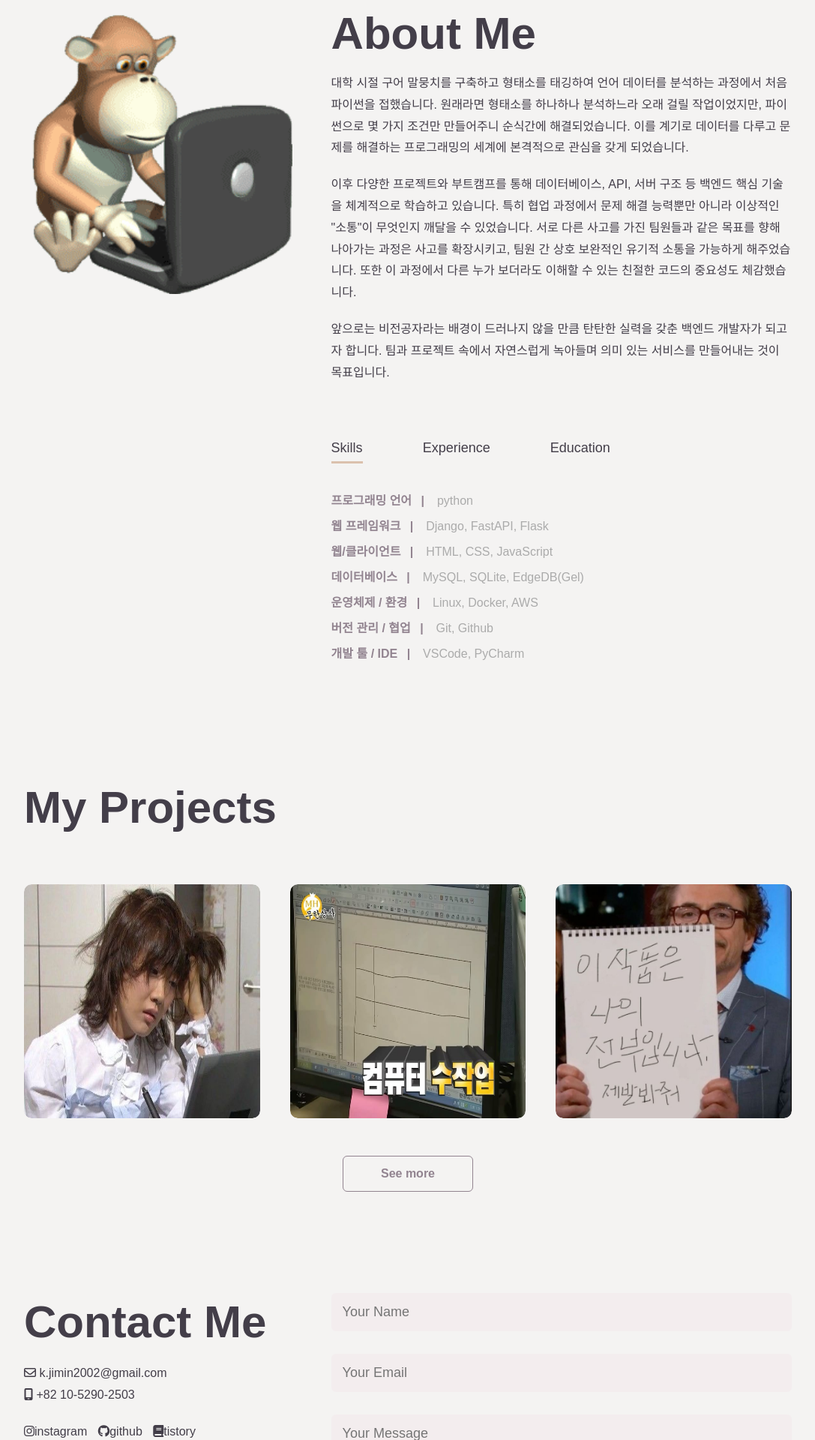
After one commit to ji-min0/profile_page, a FastAPI app: template app/templates/index.html in a window 1280 px wide. The commit adds this page. Shown: the part 880-2800 px from the top of the page at 75% size, without its empty margins (96-1183 px from the left). Run offline with FastAPI, Linux system fonts and the light colour scheme; the template is opened without the code that fills it, so the values that code supplies are empty; parts of the project's set-up code (start-up, migrations or seed data) failed here and were passed over; some libraries are stand-ins or nearby versions.

Commit message:
chore: FastAPI 없이 UI 초안 작성 (index.html 단일 파일)

```diff
--- a/app/static/css/style.css
+++ b/app/static/css/style.css
@@ -1,83 +1,382 @@
-body {
-  background-color: #f0f8ff;
-  font-family: "Segoe UI", sans-serif;
-  display: flex;
-  min-height: 100vh;
+* {
+    margin: 0;
+    padding: 0;
+    font-family: 'Poppins', sans-serif;
+    box-sizing: border-box;
+}
+html{
+    scroll-behavior: smooth;
+}
+body{
+    background: #f4f3f2;
+    color: #433e49;
 }
 
-.sidebar {
-  width: 250px;
-  background: #00acc1;
-  color: white;
-  padding: 30px 20px;
-  text-align: center;
+#header{
+    width: 100%;
+    height: 100vh;
+    /*background-image: url(/app/static/images/background.png);*/
+    background-size: cover;
+    background-position: center;
 }
 
-.sidebar img {
-  width: 170px;
-  height: 170px;
-  border-radius: 50%;
-  border: 5px solid #fff;
-  margin-bottom: 20px;
-  object-fit: cover;
+.container{
+    padding: 10px 10%;
 }
 
-.carousel-control-prev-icon,
-.carousel-control-next-icon {
-  filter: invert(1) grayscale(100);
+nav{
+    display: flex;
+    align-items: center;
+    justify-content: space-between;
+    flex-wrap: wrap;
 }
 
-.sidebar h2 {
-  margin-bottom: 20px;
-  font-weight: bold;
+.logo {
+    width: 140px;
+    font-size: 20px;
+    font-weight: bolder;
+    color: #433e49;
 }
 
-.nav-link {
-  color: #e8f5e9 !important;
-  margin: 5px 0;
-  transition: all 0.3s ease;
+nav ul li{
+    display: inline-block;
+    list-style: none;
+    margin: 10px 20px;
 }
 
-.nav-link:hover {
-  background-color: #00838f;
-  color: #ffffff !important;
-  border-radius: 8px;
-  padding-left: 10px;
+nav ul li a{
+    color: #433249;
+    text-decoration: none;
+    font-size: 18px;
+    position: relative;
 }
 
-.nav-link:active {
-  transform: scale(0.97);
-  background-color: #006064;
+nav ul li a::after {
+    content: '';
+    width: 0;
+    height: 3px;
+    background: #dbc1ad;
+    position: absolute;
+    left: 0;
+    bottom: -6px;
+    transition: 0.5s;
 }
 
-.content {
-  flex: 1;
-  padding: 40px;
+nav ul li a:hover::after{
+    width: 100%;
 }
 
-.hero {
-  background: linear-gradient(135deg, #81d4fa, #aed581);
-  color: white;
-  padding: 60px 20px;
-  text-align: center;
-  border-radius: 12px;
+.header-text{
+    margin-top: 20%;
+    font-size: 30px;
+}
+.header-text h1 {
+    font-size: 60px;
+    margin-top: 20px;
 }
 
-.roles {
-  font-size: 1.2rem;
-  color: #eee;
-  text-align: center;
+.header-text h1 span{
+    color: #928490;
 }
 
-.hero h1 {
-  font-size: 3rem;
-  font-weight: bold;
+/* ------about------ */
+#about {
+    padding: 80px 0;
+    color: #ababab;
 }
 
-.card-img-top {
-  width: 100%;
-  height: 300px;
-  object-fit: cover;
-  border-top-left-radius: 0.5rem;
-  border-top-right-radius: 0.5rem;
+.row {
+    display: flex;
+    justify-content: space-between;
+    flex-wrap: wrap;
 }
+
+.about-col-1{
+    flex-basis: 35%;
+}
+
+.about-col-1 img{
+    width: 100%;
+}
+
+.about-col-2{
+    flex-basis: 60%;
+}
+
+.sub-title{
+    font-size: 60px;
+    color: #433e49
+}
+
+.about-col-2 p {
+/*    !*text-indent: 1.2em;*!*/
+    line-height: 1.8;
+    color: #433E49;
+    margin-bottom: 20px;
+
+}
+
+.tab-titles {
+    display: flex;
+    margin: 20px 0 20px;
+}
+
+.tab-links{
+    margin: 50px 80px 10px 0;
+    font-size: 18px;
+    font-weight: 500;
+    cursor: pointer;
+    position: relative;
+}
+
+.tab-links::after{
+    content: '';
+    width: 0;
+    height: 3px;
+    background: #dbc1ad;
+    position: absolute;
+    left: 0;
+    bottom: -4px;
+    transition: 0.5s;
+}
+.tab-links.active-link::after{
+    width: 100%;
+
+}
+
+.tab-contents ul li{
+    list-style: none;
+    margin: 10px 0;
+    font-size: 16px;
+}
+.tab-contents ul li span{
+    color: #928490;
+    font-weight: bold;
+    font-size: 16px;
+}
+
+.tab-contents{
+    display: none;
+}
+
+.tab-contents.active-tab{
+    display: block;
+}
+
+/*--------------projects----------------*/
+#projects{
+    padding: 50px 0;
+}
+
+.work-list{
+    display: grid;
+    grid-template-columns: repeat(auto-fit, minmax(250px, 1fr));
+    grid-gap: 40px;
+    margin-top: 50px;
+}
+
+.work{
+    border-radius: 10px;
+    position: relative;
+    overflow: hidden;
+}
+
+.work img{
+    width: 100%;
+    height: 100%;
+    border-radius: 10px;
+    display: block;
+    transition: transform 0.5s;
+}
+
+.layer{
+    width: 100%;
+    height: 0;
+    background: linear-gradient(rgba(0,0,0,0.6), #928490);
+    border-radius: 10px;
+    position: absolute;
+    left: 0;
+    bottom: 0;
+    overflow: hidden;
+    display: flex;
+    align-items: center;
+    justify-content: center;
+    flex-direction: column;
+    padding: 0 40px;
+    text-align: center;
+    transition: height 0.5s;
+}
+
+.layer h3{
+    color: #f4f3f2;
+    font-weight: 500;
+    font-size: 1.5em;
+    margin-bottom: 20px;
+
+}
+.layer p{
+    color: #f4f3f2;
+}
+
+.layer a{
+    margin-top: 20px;
+    color: #928490;
+    text-decoration: none;
+    font-size: 18px;
+    line-height: 50px;
+    background: #f4f3f2;
+    width: 50px;
+    height: 50px;
+    border-radius: 50%;
+    text-align: center;
+}
+.work:hover img{
+    transform: scale(1.1);
+}
+.work:hover .layer{
+    height: 100%;
+}
+
+.btn.btn1{
+    display: block;
+    margin: 50px auto;
+    width: fit-content;
+    border: 1px solid #928490;
+    padding: 14px 50px;
+    border-radius: 6px;
+    text-decoration: none;
+    font-weight: bold;
+    color: #928490;
+    transition: background 0.5s, color 0.5s;
+}
+.btn1:hover{
+    background: #928490;
+    color: #f4f3f2;
+}
+
+/*---------------contact--------------*/
+
+.contact-left{
+    flex-basis: 35%;
+    line-height: 1.8;
+}
+.contact-right{
+    flex-basis: 60%;
+}
+.contact-left p {
+}
+.contact-left a {
+    margin-top: 20px;
+    margin-right: 10px;
+    text-decoration: none;
+    display: inline-block;
+    color: #433e49;
+    transition: transform 0.5s;
+}
+
+.social-icons a:hover{
+    color: #DBC1AD;
+    transform: translateY(-5px);
+}
+
+.btn.btn2{
+    display: inline-block;
+    background: #928490;
+    color: #f4f3f2;
+    margin: 50px auto;
+    width: fit-content;
+    border: 1px solid #928490;
+    padding: 14px 50px;
+    border-radius: 6px;
+    text-decoration: none;
+    font-weight: bold;
+    transition: background 0.5s, color 0.5s;
+}
+
+
+.contact-right form{
+    width: 100%;
+}
+form input, form textarea{
+    width: 100%;
+    border: 0;
+    outline: none;
+    background: #F3E8EB80;
+    padding: 15px;
+    margin: 15px 0;
+    color: #433e49;
+    font-size: 18px;
+    border-radius: 6px;
+}
+
+form .btn2{
+    padding: 14px 60px;
+    font-size: 18px;
+    margin-top: 20px;
+    cursor: pointer;
+}
+.copyright{
+    width: 100%;
+    text-align: center;
+    padding: 25px 0;
+    font-weight: 400;
+    margin-top: 20px;
+}
+
+/*----------------- css for small screens --------------------*/
+nav .fas{
+    display: none;
+}
+
+@media only screen and (max-width: 600px) {
+    .header-text{
+        margin-top: 100%;
+        font-size: 16px;
+    }
+    .header-text h1{
+        font-size: 30px;
+    }
+    nav .fas{
+        display: block;
+    }
+    nav ul{
+        background: #f4edef;
+        position: fixed;
+        top: 0;
+        right: -200px;
+        width: 200px;
+        height: 100vh;
+        padding-top: 50px;
+        z-index: 2;
+        transition: right 0.5s;
+    }
+    nav ul li{
+        display: block;
+        margin: 25px;
+    }
+    nav ul .fas{
+        position: absolute;
+        top: 25px;
+        left: 25px;
+        cursor: pointer;
+    }
+    .sub-title{
+        font-size: 40px;
+    }
+    .about-col-1, .about-col-2{
+        flex-basis: 100%;
+    }
+    .about-col-1{
+        margin-bottom: 30px;
+    }
+    .about-col-2{
+        font-size: 14px;
+    }
+    .tab-links{
+        font-size: 16px;
+        margin-right: 20px;
+    }
+    .contact-left, .contact-right{
+        flex-basis: 100%;
+    }
+}
--- /dev/null
+++ b/app/templates/index.html
@@ -0,0 +1,177 @@
+<!DOCTYPE html>
+<html lang="en">
+<head>
+    <meta charset="UTF-8">
+    <title>Jimin Portfolio Website</title>
+    <link rel="stylesheet" href="/app/static/css/style.css">
+    <script src="https://kit.fontawesome.com/2271afb610.js" crossorigin="anonymous"></script>
+</head>
+<body>
+<div id="header">
+    <div class="container">
+        <nav>
+            <p class="logo">jimin | profile</p>
+            <ul id="sidemenu">
+                <li><a href="#header">Home</a></li>
+                <li><a href="#about">About</a></li>
+                <li><a href="#projects">Projects</a></li>
+                <li><a href="#contact">Contact</a></li>
+                <i class="fas fa-circle-xmark" onclick="closemenu()"></i>
+            </ul>
+            <i class="fas fa-bars" onclick="openmenu()"></i>
+        </nav>
+        <div class="header-text">
+            <p>Backend Developer</p>
+            <h1>Hi, I'm <span>Jimin</span><br>Kang From Korea</h1>
+        </div>
+    </div>
+</div>
+
+<!------ about ------>
+<div id="about">
+    <div class="container">
+        <div class="row">
+            <div class="about-col-1">
+            <img src="/app/static/images/user.gif" alt="coding monkey">
+            </div>
+            <div class="about-col-2">
+                <h1 class="sub-title">About Me</h1><br>
+                <p>대학 시절 구어 말뭉치를 구축하고 형태소를 태깅하여 언어 데이터를 분석하는 과정에서 처음 파이썬을 접했습니다.
+                    원래라면 형태소를 하나하나 분석하느라 오래 걸릴 작업이었지만, 파이썬으로 몇 가지 조건만 만들어주니 순식간에 해결되었습니다.
+                    이를 계기로 데이터를 다루고 문제를 해결하는 프로그래밍의 세계에 본격적으로 관심을 갖게 되었습니다.</p>
+                <p>이후 다양한 프로젝트와 부트캠프를 통해 데이터베이스, API, 서버 구조 등 백엔드 핵심 기술을 체계적으로 학습하고 있습니다.
+                    특히 협업 과정에서 문제 해결 능력뿐만 아니라 이상적인 "소통"이 무엇인지 깨달을 수 있었습니다.
+                    서로 다른 사고를 가진 팀원들과 같은 목표를 향해 나아가는 과정은 사고를 확장시키고, 팀원 간 상호 보완적인 유기적 소통을 가능하게 해주었습니다.
+                    또한 이 과정에서 다른 누가 보더라도 이해할 수 있는 친절한 코드의 중요성도 체감했습니다.</p>
+                <p>앞으로는 비전공자라는 배경이 드러나지 않을 만큼 탄탄한 실력을 갖춘 백엔드 개발자가 되고자 합니다.
+                    팀과 프로젝트 속에서 자연스럽게 녹아들며 의미 있는 서비스를 만들어내는 것이 목표입니다.</p>
+
+                <div class="tab-titles">
+                    <p class="tab-links active-link" onclick="opentab('skills')">Skills</p>
+                    <p class="tab-links" onclick="opentab('experience')">Experience</p>
+                    <p class="tab-links" onclick="opentab('education')">Education</p>
+                </div>
+                <div class="tab-contents active-tab" id="skills">
+                    <ul>
+                        <li><span>프로그래밍 언어 &ensp;| </span>&ensp; python</li>
+                        <li><span>웹 프레임워크 &ensp;| </span>&ensp; Django, FastAPI, Flask</li>
+                        <li><span>웹/클라이언트 &ensp;| </span> &ensp; HTML, CSS, JavaScript</li>
+                        <li><span>데이터베이스 &ensp;| </span> &ensp; MySQL, SQLite, EdgeDB(Gel)</li>
+                        <li><span>운영체제 / 환경 &ensp;| </span> &ensp; Linux, Docker, AWS</li>
+                        <li><span>버전 관리 / 협업 &ensp;| </span> &ensp; Git, Github</li>
+                        <li><span>개발 툴 / IDE &ensp;| </span> &ensp; VSCode, PyCharm </li>
+                    </ul>
+                </div>
+                <div class="tab-contents" id="experience">
+                    <ul>
+                        <li><span></span></li>
+                    </ul>
+                </div>
+                <div class="tab-contents" id="education">
+                    <ul>
+                        <li><span>2025.08. - 2025.02. | </span> OZ Coding School 부트캠프</li>
+                    </ul>
+                </div>
+            </div>
+        </div>
+    </div>
+</div>
+
+<!---------------projects----------------->
+<div id="projects">
+    <div class="container">
+        <h1 class="sub-title">My Projects</h1><br>
+        <div class="work-list">
+            <div class="work">
+                <img src="/app/static/images/work-1.jpg" alt="work-1">
+                <div class="layer">
+                    <h3>프로젝트1 이름</h3>
+                    <p>프로젝트1 설명을 구구절절 멋지게 보이도록 적어보자..</p>
+                    <a href="#"><i class="fa-solid fa-arrow-up-right-from-square"></i></a>
+                </div>
+            </div>
+            <div class="work">
+                <img src="/app/static/images/work-2.jpg" alt="work-2">
+                <div class="layer">
+                    <h3>프로젝트2 이름</h3>
+                    <p>프로젝트2 설명을 구구절절 멋지게 보이도록 적어보자..</p>
+                    <a href="#"><i class="fa-solid fa-arrow-up-right-from-square"></i></a>
+                </div>
+            </div>
+            <div class="work">
+                <img src="/app/static/images/work-3.png" alt="work-3">
+                <div class="layer">
+                    <h3>프로젝트3 이름</h3>
+                    <p>프로젝트3 설명을 구구절절 멋지게 보이도록 적어보자..</p>
+                    <a href="#"><i class="fa-solid fa-arrow-up-right-from-square"></i></a>
+                </div>
+            </div>
+        </div>
+        <a href="#" class="btn btn1">See more</a>
+    </div>
+</div>
+
+<!-- ----------contact------------ -->
+<div id="contact">
+    <div class="container">
+        <div class="row">
+            <div class="contact-left">
+                <h1 class="sub-title">Contact Me</h1>
+                <p><i class="fa-regular fa-envelope"></i> k.jimin2002@gmail.com</p>
+                <p><i class="fa-solid fa-mobile-screen"></i> +82 10-5290-2503</p>
+                <div class="social-icons">
+                    <a href="#"><i class="fa-brands fa-instagram"></i>instagram</a>
+                    <a href="https://github.com/ji-min0"><i class="fa-brands fa-github"></i>github</a>
+                    <a href="https://hello-dev-world.tistory.com/"><i class="fa-solid fa-book"></i>tistory</a>
+                </div>
+                <a href="images/my-cv.pdf" download class="btn btn2">Download CV</a>
+            </div>
+            <div class="contact-right">
+                <form>
+                    <input type="text" name="Name" placeholder="Your Name" required>
+                    <input type="email" name="email" placeholder="Your Email" required>
+                    <textarea name="Message" rows="6" placeholder="Your Message"></textarea>
+                    <button type="submit" class="btn btn2">Submit</button>
+                </form>
+            </div>
+        </div>
+    </div>
+    <div class="copyright">
+       © Jimin. My Profile Website
+    </div>
+</div>
+
+
+
+
+
+<!-- ------------about js 코드 ----------------- -->
+<script>
+    const tablinks = document.getElementsByClassName("tab-links");
+    const tabcontents = document.getElementsByClassName("tab-contents");
+    function opentab(tabname){
+        for(let tablink of tablinks){
+            tablink.classList.remove("active-link");
+        }
+        for(let tabcontent of tabcontents){
+            tabcontent.classList.remove("active-tab");
+        }
+        event.currentTarget.classList.add("active-link");
+        document.getElementById(tabname).classList.add("active-tab");
+    }
+</script>
+
+<!-- --------------- sidemenu for small screens------------------- -->
+<script>
+    const sidemeu = document.getElementById("sidemenu");
+
+    function openmenu(){
+        sidemeu.style.right = "0";
+    }
+    function closemenu(){
+        sidemeu.style.right = "-200px";
+    }
+</script>
+
+</body>
+</html>
```
Also changed, not shown: app/static/images/user.gif (added), app/static/images/work-1.jpg (added), app/static/images/work-2.jpg (added), app/static/images/work-3.png (added), 1 other file.
